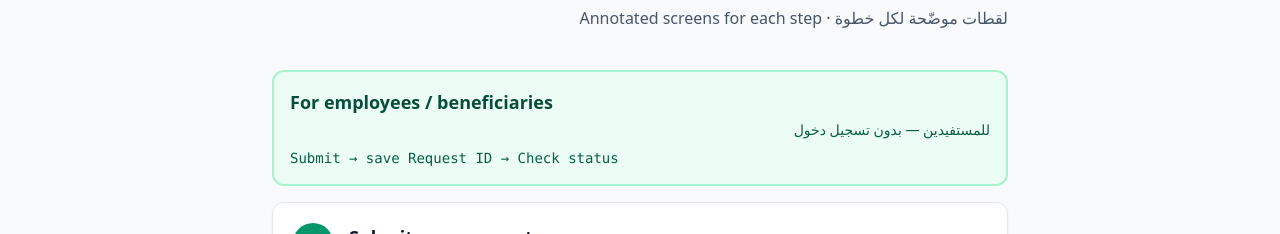
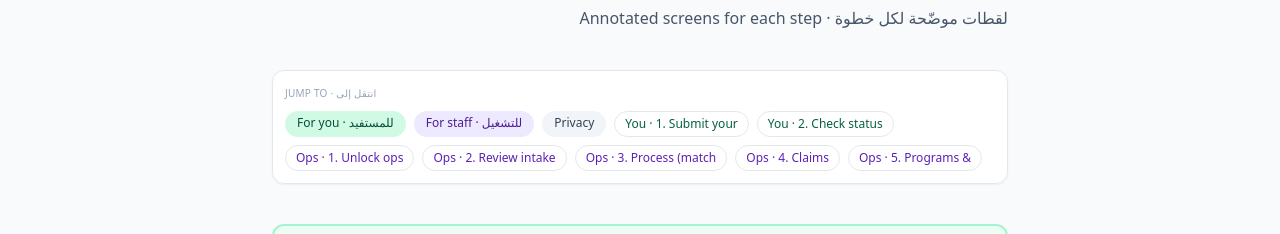
Before and after one commit to ArmaniousESP/medical-aid-automation, a Next.js app: page /guide in a window 1280 px wide. Shown: the part 205-439 px from the top of the page. Built offline with nearby package versions, Linux system fonts and the light colour scheme; no server answers.

Commit message:
Guide: sticky jump TOC for public vs staff sections

```diff
--- a/app/guide/page.tsx
+++ b/app/guide/page.tsx
@@ -19,11 +19,13 @@ type Step = {
   href: string;
   cta: string;
   mock: 'submit' | 'status' | 'unlock' | 'queue' | 'process' | 'claims' | 'pharmacy';
+  id: string;
 };
 
 const PUBLIC_STEPS: Step[] = [
   {
     n: 1,
+    id: 'public-1',
     titleEn: 'Submit your request',
     titleAr: 'قدّم طلبك',
     bodyEn:
@@ -36,6 +38,7 @@ const PUBLIC_STEPS: Step[] = [
   },
   {
     n: 2,
+    id: 'public-2',
     titleEn: 'Check status anytime',
     titleAr: 'تابع حالة الطلب',
     bodyEn:
@@ -51,6 +54,7 @@ const PUBLIC_STEPS: Step[] = [
 const STAFF_STEPS: Step[] = [
   {
     n: 1,
+    id: 'staff-1',
     titleEn: 'Unlock ops',
     titleAr: 'فتح لوحة التشغيل',
     bodyEn:
@@ -63,6 +67,7 @@ const STAFF_STEPS: Step[] = [
   },
   {
     n: 2,
+    id: 'staff-2',
     titleEn: 'Review intake queue',
     titleAr: 'مراجعة طابور الطلبات',
     bodyEn: 'See new submitted requests before processing.',
@@ -73,6 +78,7 @@ const STAFF_STEPS: Step[] = [
   },
   {
     n: 3,
+    id: 'staff-3',
     titleEn: 'Process (match + enroll)',
     titleAr: 'معالجة (مطابقة + تسجيل)',
     bodyEn:
@@ -85,6 +91,7 @@ const STAFF_STEPS: Step[] = [
   },
   {
     n: 4,
+    id: 'staff-4',
     titleEn: 'Claims',
     titleAr: 'المطالبات',
     bodyEn: 'Review draft amounts, then Submit.',
@@ -95,6 +102,7 @@ const STAFF_STEPS: Step[] = [
   },
   {
     n: 5,
+    id: 'staff-5',
     titleEn: 'Programs & pharmacy',
     titleAr: 'البرامج والصيدلية',
     bodyEn: 'Manage chronic programs and dispense from the pick list.',
@@ -139,7 +147,7 @@ function StepCard({
       : 'bg-violet-700 hover:bg-violet-800';
 
   return (
-    <li className="rounded-xl border bg-white p-5 shadow-sm space-y-3">
+    <li id={s.id} className="rounded-xl border bg-white p-5 shadow-sm space-y-3 scroll-mt-24">
       <div className="flex gap-4">
         <div
           className={`flex h-10 w-10 shrink-0 items-center justify-center rounded-full text-white font-bold ${badge}`}
@@ -180,7 +188,55 @@ export default function GuidePage() {
           </p>
         </header>
 
-        <section className="space-y-4">
+        {/* Jump TOC */}
+        <nav
+          aria-label="Guide sections"
+          className="sticky top-14 z-30 rounded-xl border bg-white/95 backdrop-blur p-3 shadow-sm text-sm"
+        >
+          <p className="text-[10px] uppercase tracking-wide text-slate-400 mb-2">
+            Jump to · انتقل إلى
+          </p>
+          <div className="flex flex-wrap gap-2">
+            <a
+              href="#for-you"
+              className="rounded-full bg-emerald-100 text-emerald-900 px-3 py-1 text-xs font-medium hover:bg-emerald-200"
+            >
+              For you · للمستفيد
+            </a>
+            <a
+              href="#for-staff"
+              className="rounded-full bg-violet-100 text-violet-900 px-3 py-1 text-xs font-medium hover:bg-violet-200"
+            >
+              For staff · للتشغيل
+            </a>
+            <a
+              href="#privacy"
+              className="rounded-full bg-slate-100 text-slate-700 px-3 py-1 text-xs font-medium hover:bg-slate-200"
+            >
+              Privacy
+            </a>
+            {PUBLIC_STEPS.map((s) => (
+              <a
+                key={s.id}
+                href={`#${s.id}`}
+                className="rounded-full border px-2.5 py-1 text-xs text-emerald-800 hover:bg-emerald-50"
+              >
+                You · {s.n}. {s.titleEn.split(' ').slice(0, 2).join(' ')}
+              </a>
+            ))}
+            {STAFF_STEPS.map((s) => (
+              <a
+                key={s.id}
+                href={`#${s.id}`}
+                className="rounded-full border px-2.5 py-1 text-xs text-violet-800 hover:bg-violet-50"
+              >
+                Ops · {s.n}. {s.titleEn.split(' ').slice(0, 2).join(' ')}
+              </a>
+            ))}
+          </div>
+        </nav>
+
+        <section id="for-you" className="space-y-4 scroll-mt-28">
           <div className="rounded-xl border-2 border-emerald-200 bg-emerald-50 p-4">
             <h2 className="font-semibold text-emerald-900 text-lg">
               For employees / beneficiaries
@@ -215,7 +271,7 @@ export default function GuidePage() {
           </div>
         </section>
 
-        <section className="space-y-4">
+        <section id="for-staff" className="space-y-4 scroll-mt-28">
           <div className="rounded-xl border-2 border-violet-200 bg-violet-50 p-4">
             <h2 className="font-semibold text-violet-900 text-lg">For staff (ops)</h2>
             <p className="text-sm text-violet-800 mt-1" dir="rtl">
@@ -233,7 +289,10 @@ export default function GuidePage() {
           </ol>
         </section>
 
-        <section className="rounded-xl border bg-white p-5 shadow-sm space-y-3 text-sm">
+        <section
+          id="privacy"
+          className="rounded-xl border bg-white p-5 shadow-sm space-y-3 text-sm scroll-mt-28"
+        >
           <h2 className="font-semibold text-lg">Privacy</h2>
           <ul className="list-disc list-inside space-y-2 text-slate-600">
             <li>
@@ -253,6 +312,12 @@ export default function GuidePage() {
 
         <div className="flex flex-wrap gap-3 justify-center pb-8">
           <Link
+            href="/intake"
+            className="rounded-lg bg-emerald-600 px-5 py-2.5 text-sm font-medium text-white hover:bg-emerald-700"
+          >
+            Submit request
+          </Link>
+          <Link
             href="/"
             className="rounded-lg border bg-white px-5 py-2.5 text-sm font-medium hover:bg-slate-50"
           >
```
